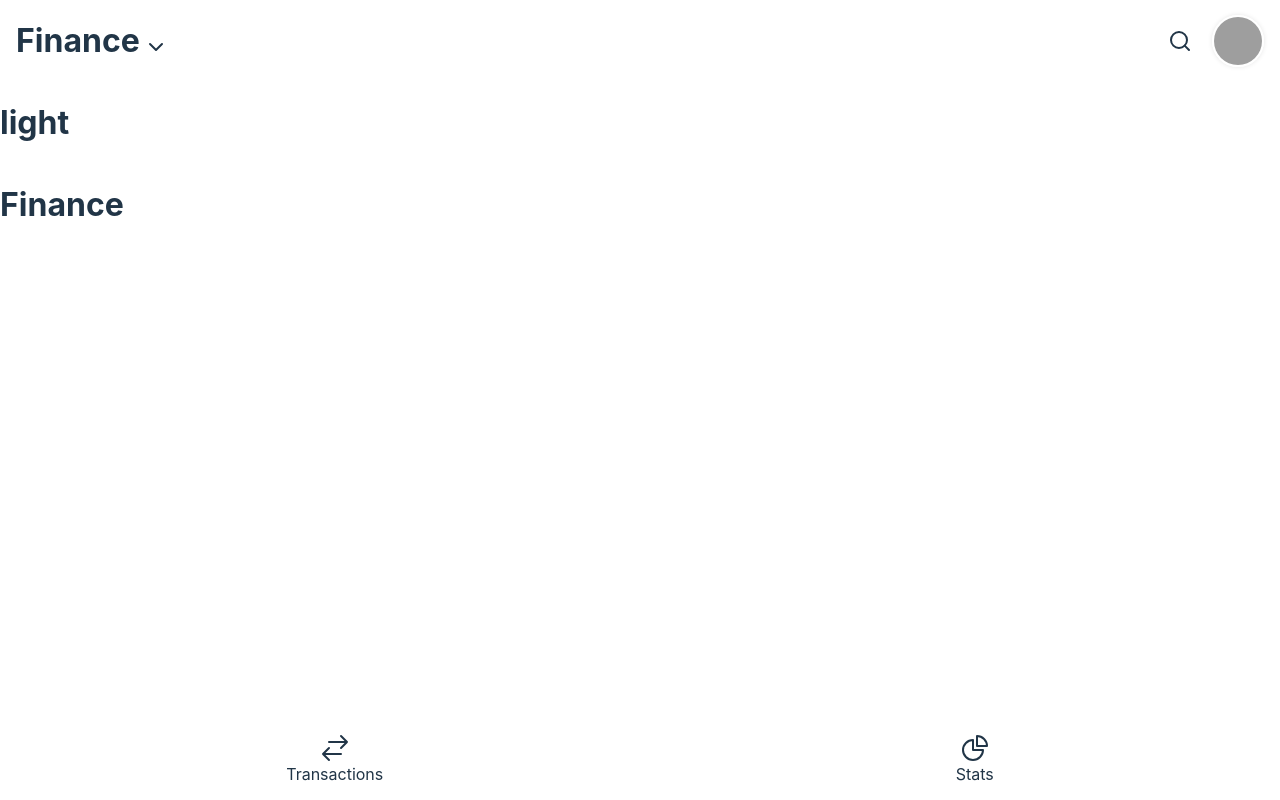
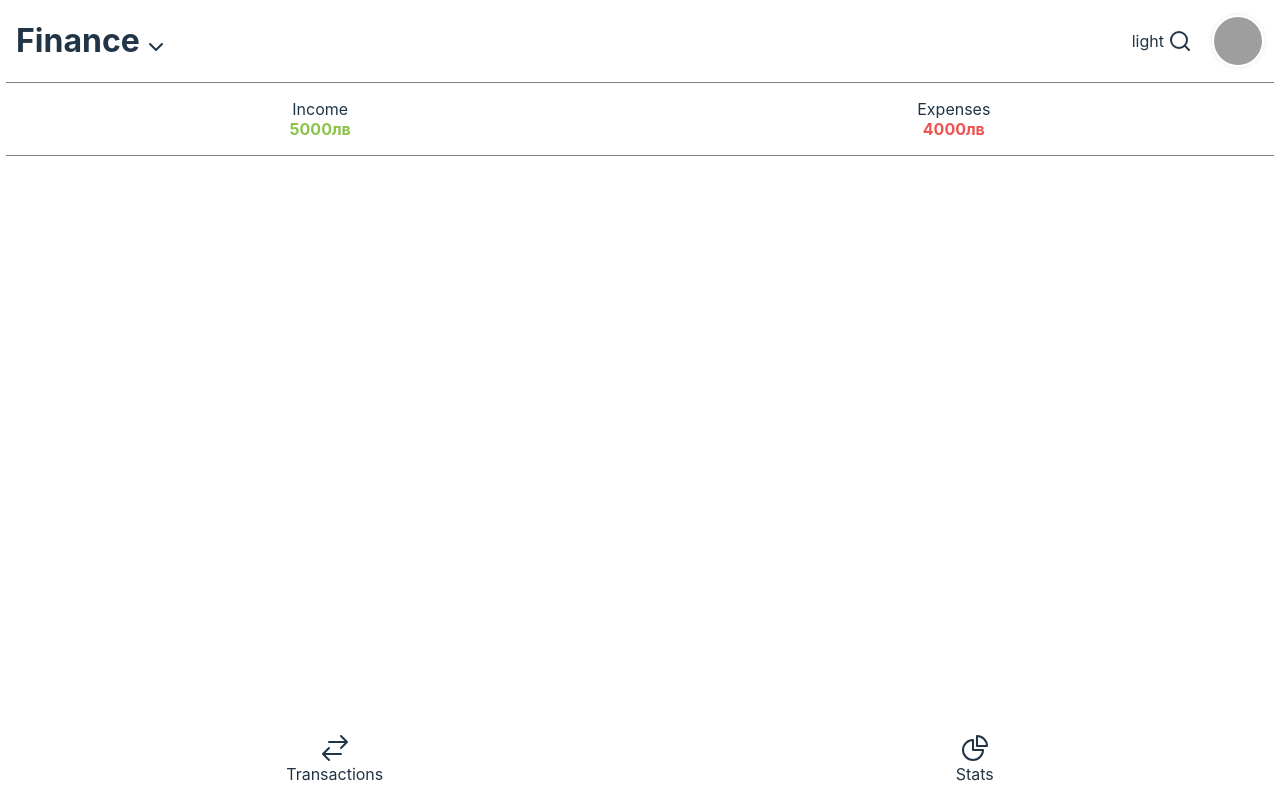
Before and after one commit to teriola/equityUp, a React (Vite) app: page /finance in a window 1280 px wide. Built offline with nearby package versions, Linux system fonts and the light colour scheme; grey boxes are pictures that could not be loaded.

Commit message:
Add money status hud

```diff
--- a/src/App.jsx
+++ b/src/App.jsx
@@ -13,7 +13,6 @@ function App() {
     <div className={`${AppStyles.appContainer} ${AppStyles[theme]}`}>
       <Header />
 
-      <h1 onClick={toggleTheme}>{theme}</h1>
       <div className="main-content">
         <Routes>
           <Route path="/finance" element={<FinancePage />} />
--- a/src/components/Header/Header.jsx
+++ b/src/components/Header/Header.jsx
@@ -6,6 +6,7 @@ import { useTheme } from '../../contexts/ThemeContext';
 function Header() {
     const currentPage = useCurrentPage();
     const navigate = useNavigate();
+    const {theme, toggleTheme} = useTheme();
 
     const togglePages = () => {
         if (currentPage === 'Finance') navigate('/stocks');
@@ -20,6 +21,8 @@ function Header() {
                     <path d="M6 9l6 6 6-6" />
                 </svg>
             </div>
+            <p onClick={toggleTheme}>{theme}</p>
+
 
             <svg xmlns="http://www.w3.org/2000/svg" viewBox="0 0 24 24" width="24" height="24" fill="none" stroke="currentColor" strokeWidth="2" strokeLinecap="round" strokeLinejoin="round" >
                 <circle cx="11" cy="11" r="8" />
--- /dev/null
+++ b/src/components/Hud/Hud.jsx
@@ -0,0 +1,20 @@
+import HudStyles from './Hud.module.css';
+
+function Hud() {
+    const income = 5000;
+    const expenses = 4000;
+
+    return (
+        <ul className={HudStyles.list}>
+            <li className={HudStyles.item}>
+                <p className={HudStyles.label}>Income</p>
+                <p className={`${HudStyles.value} ${HudStyles.green}`}>{income}лв</p>
+            </li>
+            <li className={HudStyles.item}>
+                <p className={HudStyles.label}>Expenses</p>
+                <p className={`${HudStyles.value} ${HudStyles.red}`}>{expenses}лв</p>
+            </li>
+        </ul>
+    );
+}
+export default Hud;
--- /dev/null
+++ b/src/components/Hud/Hud.module.css
@@ -0,0 +1,30 @@
+p {
+    margin: 0;
+}
+
+.list {
+    padding: 1em 0em;
+    margin: 0em .4em;
+    list-style: none;
+    display: flex;
+    justify-content: space-around;
+    align-items: center;
+    border-top: 1px solid gray;
+    border-bottom: 1px solid gray;
+}
+
+.item {
+    text-align: center;
+}
+
+.value {
+    font-weight: bold;
+}
+
+.green {
+    color: var(--green);
+}
+
+.red {
+    color: var(--red);
+}
--- a/src/index.css
+++ b/src/index.css
@@ -8,6 +8,8 @@
     /* ANY THEME */
     --light-blue: #646cff;
     --dark-blue: #535bf2;
+    --green: #8BC34A;
+    --red: #EF5350;
 
     /* LIGHT THEME */
     --light-txt-color: #213547;
--- a/src/pages/Finance/FinancePage.jsx
+++ b/src/pages/Finance/FinancePage.jsx
@@ -1,9 +1,10 @@
 import FinanceFooter from "../../components/Footer/FinanceFooter/FinanceFooter";
+import Hud from "../../components/Hud/Hud";
 import './FinancePage.css';
 
 function FinancePage() {
     return (
-        <h1>Finance</h1>
+        <Hud />
     );
 }
 
```
